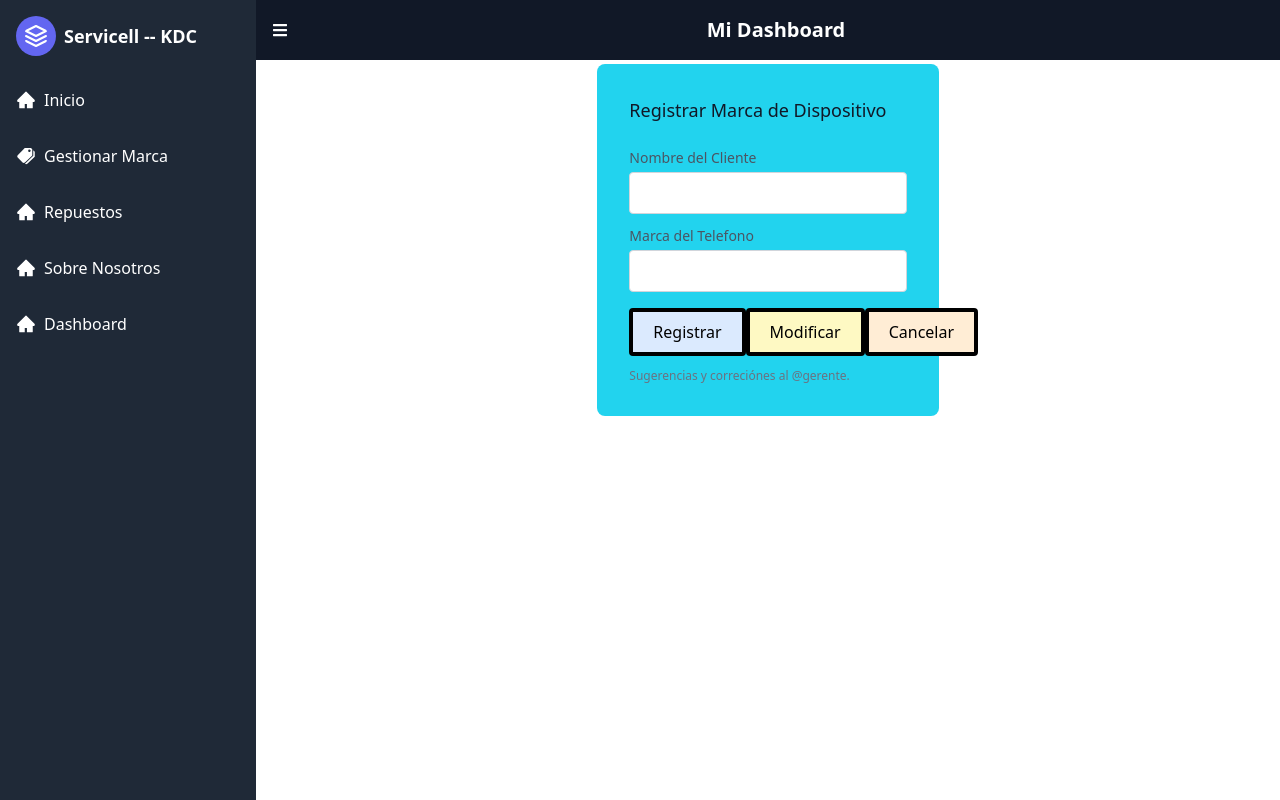
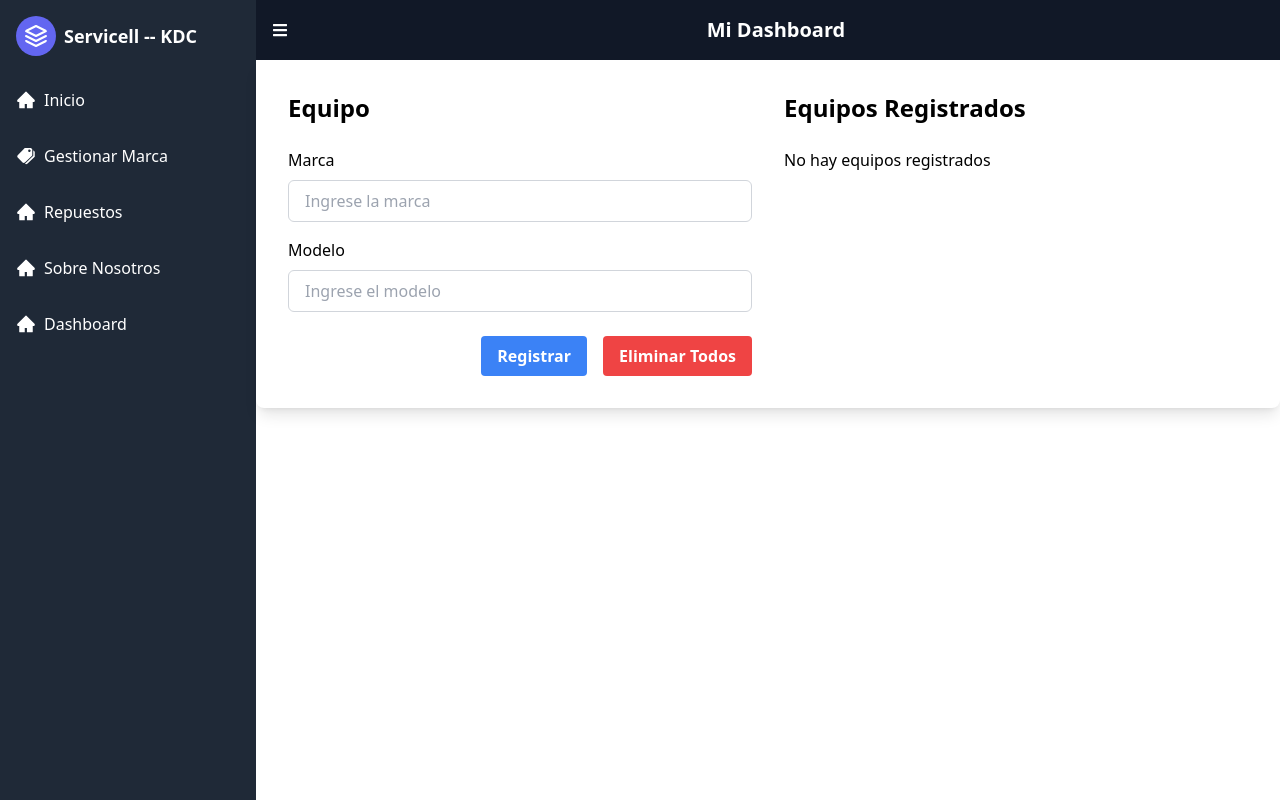
Before and after one commit to luxho24/SWGREM-front, a React (Vite) app: page /dashboard/brand in a window 1280 px wide. Built offline with nearby package versions, Linux system fonts and the light colour scheme.

Commit message:
Update brand-dashboard.jsx

```diff
--- a/src/pages/dashboard/brand-dashboard.jsx
+++ b/src/pages/dashboard/brand-dashboard.jsx
@@ -1,63 +1,107 @@
-import { Link, useNavigate } from "react-router-dom";
-import { useState } from "react";
-import clienteAxios from "../../config/axios";
+import React, { useState } from 'react';
 
 const BrandDashboard = () => {
-  const [nameMar, setNameMar] = useState("");
-	const [ModelMar, setModelMar] = useState("");
+    const [equipos, setEquipos] = useState([]);
+    const [marca, setMarca] = useState('');
+    const [modelo, setModelo] = useState('');
 
-	const navigate = useNavigate();
+    const handleRegistrar = () => {
+        setEquipos([...equipos, { marca, modelo }]);
+        setMarca('');
+        setModelo('');
+    };
 
-	const handleSubmit = async (e) => {
-		e.preventDefault();
+    const handleModificar = (index) => {
+        const nuevoModelo = prompt('Ingrese el nuevo modelo:');
+        if (nuevoModelo) {
+            const equiposModificados = [...equipos];
+            equiposModificados[index].modelo = nuevoModelo;
+            setEquipos(equiposModificados);
+        }
+    };
 
-		if ([nameMar, ModelMar].includes("")) {
-			// setAlerta({
-			//     msg: "Todos los campos son obligatorios",
-			//     error: true,
-			// });
-			console.log("Todos los campos son obligatorios");
-			return;
-		}
+    const handleEliminar = (index) => {
+        const equiposActualizados = equipos.filter((_, i) => i !== index);
+        setEquipos(equiposActualizados);
+    };
 
-		try {
-			await clienteAxios.post("/marca/registrar", {
-				nameMar,
-				ModelMar,
-			});
-		} catch (error) {
-			console.error("Error al iniciar sesión:", error);
-		}
-	};
-  return (
-    <div className="lg:w-2/6 md:w-1/2 bg-cyan-400 rounded-lg p-8 flex flex-col mx-auto mt-10 md:mt-1">
+    const handleEliminarTodos = () => {
+        setEquipos([]);
+    };
 
-			<h2 className="text-gray-900 text-lg font-medium title-font mb-5">Registrar Marca de Dispositivo</h2>
+    return (
+        <div className="flex justify-center items-start h-screen">
+            <div className="bg-white rounded-lg shadow-lg p-8 w-full flex flex-col md:flex-row">
+                <div className="mb-8 md:mb-0 md:w-1/2">
+                    <h2 className="text-2xl font-bold mb-6">Equipo</h2>
+                    <div className="mb-4">
+                        <label htmlFor="marca" className="block font-medium mb-2">Marca</label>
+                        <input
+                            type="text"
+                            id="marca"
+                            className="w-full border border-gray-300 rounded-md py-2 px-4"
+                            placeholder="Ingrese la marca"
+                            value={marca}
+                            onChange={(e) => setMarca(e.target.value)}
+                        />
+                    </div>
+                    <div className="mb-6">
+                        <label htmlFor="modelo" className="block font-medium mb-2">Modelo</label>
+                        <input
+                            type="text"
+                            id="modelo"
+                            className="w-full border border-gray-300 rounded-md py-2 px-4"
+                            placeholder="Ingrese el modelo"
+                            value={modelo}
+                            onChange={(e) => setModelo(e.target.value)}
+                        />
+                    </div>
+                    <div className="flex justify-end space-x-4">
+                        <button
+                            className="bg-blue-500 hover:bg-blue-700 text-white font-bold py-2 px-4 rounded"
+                            onClick={handleRegistrar}
+                        >
+                            Registrar
+                        </button>
+                        <button
+                            className="bg-red-500 hover:bg-red-700 text-white font-bold py-2 px-4 rounded"
+                            onClick={handleEliminarTodos}
+                        >
+                            Eliminar Todos
+                        </button>
+                    </div>
+                </div>
+                <div className="md:w-1/2 md:ml-8">
+                    <h2 className="text-2xl font-bold mb-6">Equipos Registrados</h2>
+                    {equipos.length === 0 ? (
+                        <p>No hay equipos registrados</p>
+                    ) : (
+                        <ul>
+                            {equipos.map((equipo, index) => (
+                                <li key={index} className="flex justify-between items-center mb-2">
+                                    <span>{equipo.marca} - {equipo.modelo}</span>
+                                    <div>
+                                        <button
+                                            className="bg-green-500 hover:bg-green-700 text-white font-bold py-1 px-2 rounded mr-2"
+                                            onClick={() => handleModificar(index)}
+                                        >
+                                            Modificar
+                                        </button>
+                                        <button
+                                            className="bg-red-500 hover:bg-red-700 text-white font-bold py-1 px-2 rounded"
+                                            onClick={() => handleEliminar(index)}
+                                        >
+                                            Eliminar
+                                        </button>
+                                    </div>
+                                </li>
+                            ))}
+                        </ul>
+                    )}
+                </div>
+            </div>
+        </div>
+    );
+};
 
-			<form onSubmit={handleSubmit}>
-				<div className="relative mb-2">
-					<label for="nombre-celular" className="leading-7 text-sm text-gray-600">Nombre del Cliente</label>
-					<input type="text" id="nombre-celular" value={nameMar} onChange={(e) => setNameMar(e.target.value)} className="w-full bg-white rounded border border-gray-300 focus:border-indigo-500 focus:ring-2 focus:ring-indigo-200 text-base outline-none text-gray-700 py-1 px-3 leading-8 transition-colors duration-200 ease-in-out" />
-				</div>
-
-				<div className="relative mb-2">
-					<label for="marca-celular" className="leading-7 text-sm text-gray-600">Marca del Telefono</label>
-					<input type="text" id="marca-celular" value={ModelMar} onChange={(e) => setModelMar(e.target.value)} className="w-full bg-white rounded border border-gray-300 focus:border-indigo-500 focus:ring-2 focus:ring-indigo-200 text-base outline-none text-gray-700 py-1 px-3 leading-8 transition-colors duration-200 ease-in-out" />
-				</div>
-
-				<div className="flex justify-around mt-4">
-					<button className="text-black bg-blue-100 border-4 border-black py-2 px-5 focus:outline-none hover:bg-blue-600 rounded">Registrar</button>
-
-					<button className="text-black bg-yellow-100 border-4 border-black py-2 px-5 focus:outline-none hover:bg-yellow-400 rounded text">Modificar</button>
-
-					<button className="text-black bg-orange-100 border-4 border-black py-2 px-5 focus:outline-none hover:bg-red-600 rounded text">Cancelar</button>
-				</div>
-			</form>
-
-			<p className="text-xs text-gray-500 mt-3">Sugerencias y correciónes al @gerente.</p>
-		</div>
-
-  )
-}
-
-export default BrandDashboard
+export default BrandDashboard;
```
